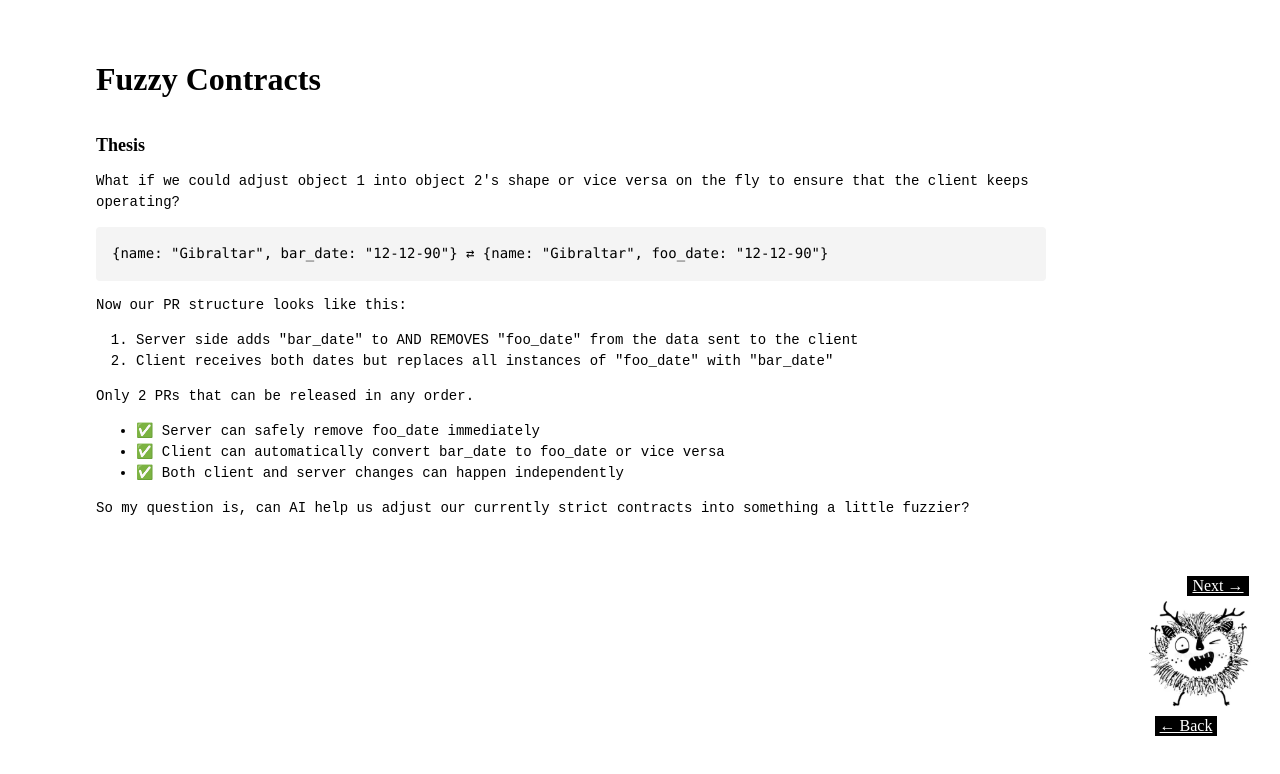
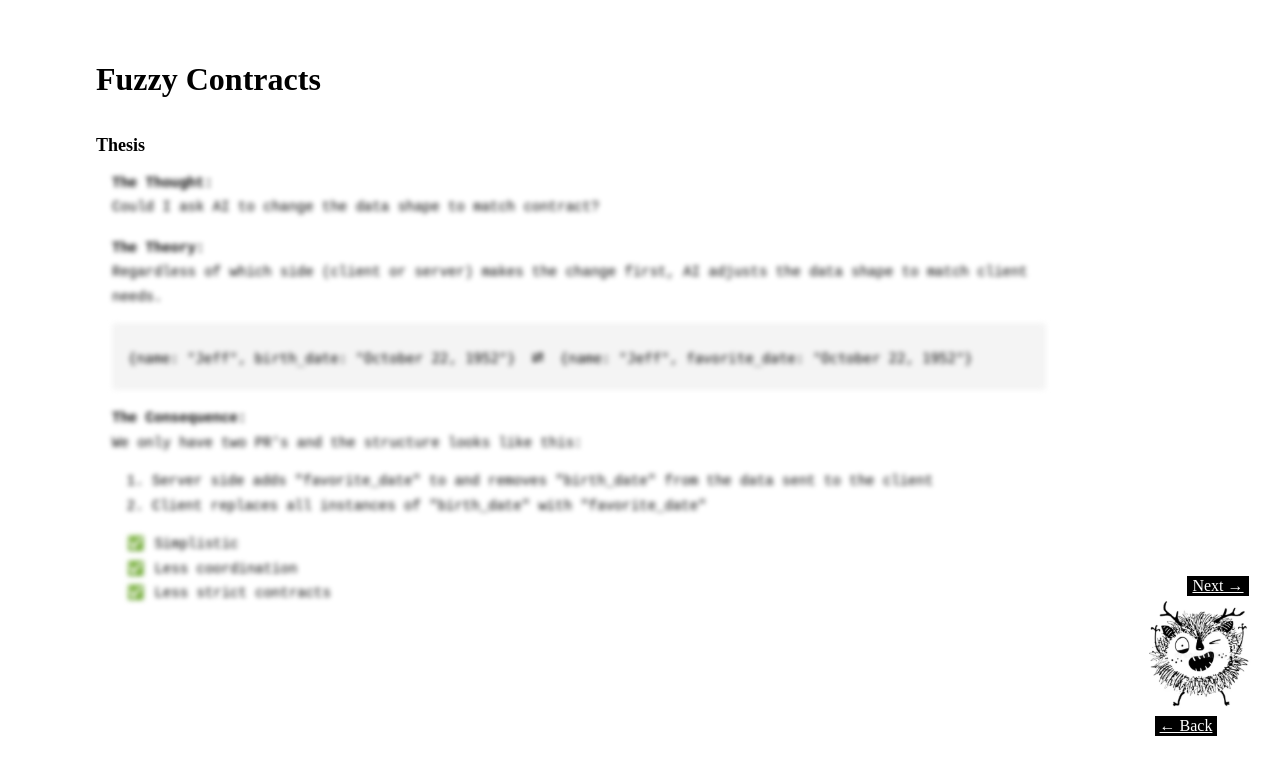
Before and after one commit to daniel-chapdelaine/fuzzy-contracts-app, a React (Create React App) app: page /thesis-continued-again in a window 1280 px wide. Shown: the top 774 px of the page. Built offline with nearby package versions, Linux system fonts and the light colour scheme; no server answers.

Commit message:
move most language and cues to read me and updated slides to have less information and better visuals

```diff
--- /dev/null
+++ b/src/effects/useClarify.ts
@@ -0,0 +1,19 @@
+import { useEffect } from 'react';
+
+export function useClarify() {
+  useEffect(() => {
+    const handleKeyDown = (e: KeyboardEvent) => {
+      if (e.key === 'Enter') {
+        const fuzzyContainers = document.querySelectorAll('.fuzzy');
+        if (fuzzyContainers?.length) {
+          const el = fuzzyContainers[0];
+          el.classList.remove('fuzzy');
+          el.classList.add('clear');
+        }
+      }
+    };
+
+    window.addEventListener('keydown', handleKeyDown);
+    return () => window.removeEventListener('keydown', handleKeyDown);
+  }, []);
+}
--- a/src/index.css
+++ b/src/index.css
@@ -22,8 +22,51 @@ code {
   height: 100%;
 }
 
+.base {
+  font-family: monospace;
+  font-size: 14px;
+  line-height: 1.75;
+
+  > * {
+    margin-bottom: 16px;
+    padding-left: 16px;
+  }
+}
+
 .link {
   background-color: black;
   color: white;
   padding: 1px 5px;
 }
+
+.fuzzy {
+  filter: blur(2.5px);
+}
+
+.clear {
+  filter: blur(0);
+  transition: filter 0.6s ease;
+}
+
+.code-block {
+  background-color: #f4f4f4;
+  padding: 1rem;
+  border-radius: 4px;
+}
+
+.no-bullet {
+  > * {
+    margin-left: -25px;
+    list-style-type: none;
+
+    .bad&::before {
+      content: "❌";
+      margin-right: 10px;
+    }
+
+    .good&::before {
+      content: "✅";
+      margin-right: 10px;
+    }
+  }
+}
--- a/src/routes/Conclusion.tsx
+++ b/src/routes/Conclusion.tsx
@@ -1,28 +1,30 @@
+import { useClarify } from "../effects/useClarify";
+
 function Conclusion() {
+  useClarify();
   return (
     <>
-      <h2 style={{ fontSize: '18px' }}>Close</h2>
+      <h2 style={{ fontSize: '18px' }}>Conclusion</h2>
 
-      <div style={{ fontFamily: 'monospace', fontSize: '14px', lineHeight: '1.5' }}>
-        <div> Did it work?</div>
-        <div> How did it go?</div>
-        <div style={{marginBottom: '3rem'}}>What are the pros and cons of adding AI into dataflow like this?</div>
-        <div>
-          <strong>Benefits:</strong>
-          <ul>
-            <li>Simpler development: Fewer PRs, less cognitive overhead</li>
-            <li>Safer deployments: Less risk of downtime or client errors</li>
-            <li>Faster feature delivery: No strict order constraints</li>
-          </ul>
+      <div className="base">
+        <div className="fuzzy">
+          <div>
+            <strong>The Question:</strong>
+            <div>
+              What structures are you living in that we may have outgrown?
+            </div>
+          </div>
         </div>
-        <div>
-          <strong>Risks:</strong>
-          <ul>
-            <li>Incorrect Guess: Difficult to determine accuracy since there are no errors</li>
-            <li>Performance Impact: Calling out to an api for small adjustments is expensive</li>
-          </ul>
+
+        <div className="fuzzy">
+          <strong>The End:</strong>
+          <div>
+            Questions? Comments? Thoughts?
+          </div>
+          <div>
+            Presentation can be found https://github.com/daniel-chapdelaine/fuzzy-contracts-app
+          </div>
         </div>
-        <div style={{marginTop: '3rem'}}> Questions?</div>
       </div>
     </>
   );
--- a/src/routes/Thesis.tsx
+++ b/src/routes/Thesis.tsx
@@ -1,30 +1,30 @@
+import { useClarify } from "../effects/useClarify";
+
 function Thesis() {
+  useClarify();
   return (
     <div>
       <h2 style={{fontSize: '18px'}}>Thesis</h2>
-      <div style={{ fontFamily: 'monospace', fontSize: '14px', lineHeight: '1.5' }}>
-        <p style={{ display: 'flex', flexDirection: 'column', gap: '1rem' }}>
-          <div>
-            Contracts are essential for reliable communication between client-side and server-side code.
-            Without well-defined data structures, errors can occur, sometimes these errors are severe enough
-            to bring down the entire application.
+      <div className="base">
+        <div style={{ display: 'flex', flexDirection: 'column', gap: '1rem' }}>
+
+          <div className="fuzzy">
+            <strong>The Contract:</strong>
+            <div>A design document and a shared commitment, guiding the development and interaction between the API and its consuming clients.</div>
           </div>
 
-          <div>
-            As developers, we plan carefully whenever we change our data structure. Often, this planning involves
-            creating multiple pull requests just to manage these data updates.
+          <div className="fuzzy">
+            <strong>The Shape:</strong>
+            <pre className="code-block">
+              <code>
+{`{
+    "name": "Jeff",
+    "birth_date": "October 22, 1952"
+}`}
+            </code>
+            </pre>
           </div>
-
-          <div>
-            For example, imagine our client uses a field called "foo_date" for certain decisions. However, we
-            realize "foo_date" isn’t quite accurate. Instead, we want to use a new, more descriptive field called "bar_date".
-            To accomplish this, developers typically replace "foo_date" with "bar_date" on both the client and the server.
-          </div>
-
-          <div>
-            This process usually involves the following steps:
-          </div>
-        </p>
+        </div>
       </div>
     </div>
   );
--- a/src/routes/ThesisThree.tsx
+++ b/src/routes/ThesisThree.tsx
@@ -1,30 +1,46 @@
+import { useClarify } from "../effects/useClarify";
+
 function ThesisTwo() {
+  useClarify();
   return (
     <div>
       <h2 style={{fontSize: '18px'}}>Thesis</h2>
-      <div style={{ fontFamily: 'monospace', fontSize: '14px', lineHeight: '1.5' }}>
-        <p>
-          What if we could adjust object 1 into object 2's shape or vice versa on the fly to ensure that the client keeps operating?
-        </p>
-        <pre style={{ backgroundColor: '#f4f4f4', padding: '1rem', borderRadius: '4px' }}>
-          <code>{`{name: "Gibraltar", bar_date: "12-12-90"} ⇄ {name: "Gibraltar", foo_date: "12-12-90"}`}</code>
-        </pre>
+      <div className="base">
+        <div className="fuzzy">
+          <strong>The Thought:</strong>
+          <div>
+            Could I ask AI to change the data shape to match contract?
+          </div>
+        </div>
 
-        <p>Now our PR structure looks like this:</p>
-        <ol>
-          <li>Server side adds "bar_date" to AND REMOVES "foo_date" from the data sent to the client</li>
-          <li>Client receives both dates but replaces all instances of "foo_date" with "bar_date"</li>
-        </ol>
-        <p>Only 2 PRs that can be released in any order.</p>
-        <ul>
-          <li>✅ Server can safely remove foo_date immediately</li>
-          <li>✅ Client can automatically convert bar_date to foo_date or vice versa</li>
-          <li>✅ Both client and server changes can happen independently</li>
-        </ul>
+        <div className="fuzzy">
+          <strong>The Theory:</strong>
+          <div>
+            Regardless of which side (client or server) makes the change first, AI adjusts the data shape to match client needs.
+          </div>
+          <pre className="code-block">
+            <code>
+              {`{name: "Jeff", birth_date: "October 22, 1952"}`}
+              <span style={{fontSize: '20px', padding: "0 16px"}}>⇄</span>
+              {`{name: "Jeff", favorite_date: "October 22, 1952"}`}</code>
+          </pre>
+        </div>
 
-        <div>
-          So my question is, can AI help us adjust our currently strict contracts into something a little fuzzier?
+
+        <div className="fuzzy">
+          <strong>The Consequence:</strong>
+          <div>We only have two PR's and the structure looks like this:</div>
+          <ol>
+            <li>Server side adds "favorite_date" to and removes "birth_date" from the data sent to the client</li>
+            <li>Client replaces all instances of "birth_date" with "favorite_date"</li>
+          </ol>
+          <ul className="no-bullet">
+            <li className="good">Simplistic</li>
+            <li className="good">Less coordination</li>
+            <li className="good">Less strict contracts</li>
+          </ul>
         </div>
+
       </div>
     </div>
   );
--- a/src/routes/ThesisTwo.tsx
+++ b/src/routes/ThesisTwo.tsx
@@ -1,22 +1,31 @@
+import { useClarify } from "../effects/useClarify";
+
 function ThesisTwo() {
+  useClarify();
   return (
     <div>
       <h2 style={{fontSize: '18px'}}>Thesis</h2>
-      <div style={{ fontFamily: 'monospace', fontSize: '14px', lineHeight: '1.5' }}>
-        <ol>
-          <li>Server side adds "bar_date" to the data sent to the client</li>
-          <li>Client receives both dates but replaces all instances of "foo_date" with "bar_date"</li>
-          <li>Server side removes unused "foo_date"</li>
-        </ol>
-        <p>
-          This is a total of 3 PRs and they must be released in this order
-        </p>
-        <ul>
-          <li>❌ Tedious (multiple PRs)</li>
-          <li>❌ Error-prone (mistakes can break apps)</li>
-          <li>❌ Slow (blocking PR releases)</li>
-        </ul>
-        <p>Is there was an easier way?</p>
+      <div className="base">
+        <div className="fuzzy">
+          <strong>The Process:</strong>
+          <ol>
+            <li>Server side adds "favorite_date" to the data sent to the client</li>
+            <li>Client receives both dates and replaces all instances of "birth_date" with "favorite_date"</li>
+            <li>Server side removes unused "birth_date"</li>
+          </ol>
+        </div>
+
+        <div className="fuzzy">
+          <strong>The Consequence:</strong>
+          <div>
+            This is a total of 3 PRs and they <strong>must</strong> be released in this order
+          </div>
+          <ul className="no-bullet">
+            <li className="bad">Tedious (multiple PRs)</li>
+            <li className="bad">Error-prone (mistakes can break apps)</li>
+            <li className="bad">Slow (blocking PR releases)</li>
+          </ul>
+        </div>
       </div>
     </div>
   );
--- a/src/routes/Title.tsx
+++ b/src/routes/Title.tsx
@@ -1,14 +1,19 @@
+import { useClarify } from "../effects/useClarify";
+
 function Title() {
+  useClarify();
   return (
-    <div>
-      <div style={{ fontFamily: 'monospace', fontSize: '14px', lineHeight: '1.5' }}>
-        <p>
-          Contracts, the agreed-upon shape of data between a client and server, must be approached cautiously when undergoing changes.
-          Without perfectly structured data, we often encounter errors or even worse outcomes.
-        </p>
-        <strong>
-          Can AI help alleviate some of the pain caused by the strict contracts we rely on today?
-        </strong>
+    <div >
+      <h2 style={{fontSize: '18px'}}>Welcome!</h2>
+      <div className="base">
+        <div className="fuzzy">
+          <strong>The Plan:</strong>
+          <div>Use AI to fuzzify data structures.</div>
+        </div>
+        <div className="fuzzy">
+          <strong>The Goal:</strong>
+          <div>Fuzzify the structures in you mind.</div>
+        </div>
       </div>
     </div>
   );
```
Also changed, not shown: 1 other file (tests, documents, lock files or other folders).
